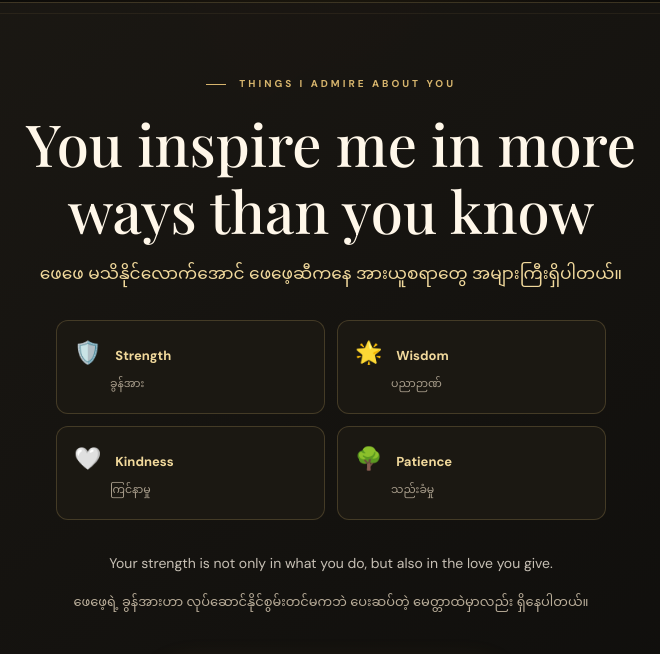
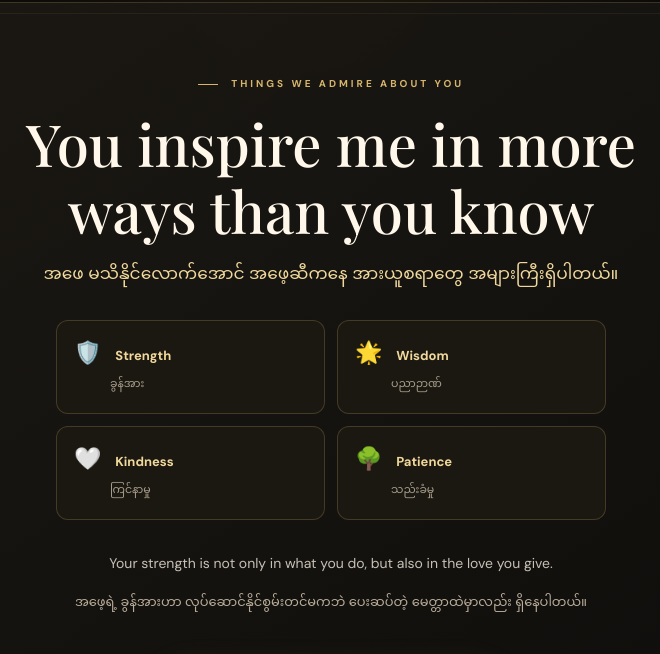
Before and after one commit to hnadicho-sudo/HappyBirthdayDad, a plain HTML site: page qualities.html in a window 1280 px wide. Shown: the part 137-791 px from the top of the page, 309-969 px from the left. Drawn offline with nearby package versions, Linux system fonts and the light colour scheme.

Commit message:
Change 'Things I admire' to 'Things we admire'

```diff
--- a/qualities.html
+++ b/qualities.html
@@ -2,7 +2,7 @@
 <html lang="en">
 <head>
   <meta charset="UTF-8"><meta name="viewport" content="width=device-width, initial-scale=1.0">
-  <meta name="theme-color" content="#090909"><title>Things I admire about you | Dad's Birthday</title>
+  <meta name="theme-color" content="#090909"><title>Things we admire about you | Dad's Birthday</title>
   <link rel="preconnect" href="https://fonts.googleapis.com"><link rel="preconnect" href="https://fonts.gstatic.com" crossorigin>
   <link href="https://fonts.googleapis.com/css2?family=DM+Sans:wght@400;500;600;700&family=Playfair+Display:wght@500;600;700&display=swap" rel="stylesheet">
   <link rel="stylesheet" href="style.css"><link rel="stylesheet" href="responsive.css">
@@ -14,10 +14,10 @@
   <main class="page-shell">
     <div class="page-number">A LITTLE BIRTHDAY JOURNEY <span>07 / 10</span></div>
     <section class="content-card">
-      <div class="eyebrow"><span></span> THINGS I ADMIRE ABOUT YOU</div>
-      <h1>You inspire me in more ways than you know</h1><p class="myanmar lead-mm">ဖေဖေ မသိနိုင်လောက်အောင် ဖေဖေ့ဆီကနေ အားယူစရာတွေ အများကြီးရှိပါတယ်။</p>
+      <div class="eyebrow"><span></span> THINGS WE ADMIRE ABOUT YOU</div>
+      <h1>You inspire me in more ways than you know</h1><p class="myanmar lead-mm">အဖေ မသိနိုင်လောက်အောင် အဖေ့ဆီကနေ အားယူစရာတွေ အများကြီးရှိပါတယ်။</p>
       <div class="quality-list"><div>🛡️ <b>Strength</b><span>ခွန်အား</span></div><div>🌟 <b>Wisdom</b><span>ပညာဉာဏ်</span></div><div>🤍 <b>Kindness</b><span>ကြင်နာမှု</span></div><div>🌳 <b>Patience</b><span>သည်းခံမှု</span></div></div>
-      <div class="copy-block"><p>Your strength is not only in what you do, but also in the love you give.</p><p class="myanmar">ဖေဖေ့ရဲ့ ခွန်အားဟာ လုပ်ဆောင်နိုင်စွမ်းတင်မကဘဲ ပေးဆပ်တဲ့ မေတ္တာထဲမှာလည်း ရှိနေပါတယ်။</p></div>
+      <div class="copy-block"><p>Your strength is not only in what you do, but also in the love you give.</p><p class="myanmar">အဖေ့ရဲ့ ခွန်အားဟာ လုပ်ဆောင်နိုင်စွမ်းတင်မကဘဲ ပေးဆပ်တဲ့ မေတ္တာထဲမှာလည်း ရှိနေပါတယ်။</p></div>
       <a class="gold-button next-button" href="cake.html">Make a birthday wish <span>→</span><small>မွေးနေ့ဆုတောင်းလေး ပြုလုပ်မယ်</small></a>
     </section>
     <footer><div class="progress"><span style="width:70%"></span></div><p>MADE WITH LOVE · FOR THE BEST DAD <span>♥</span></p></footer>
```
